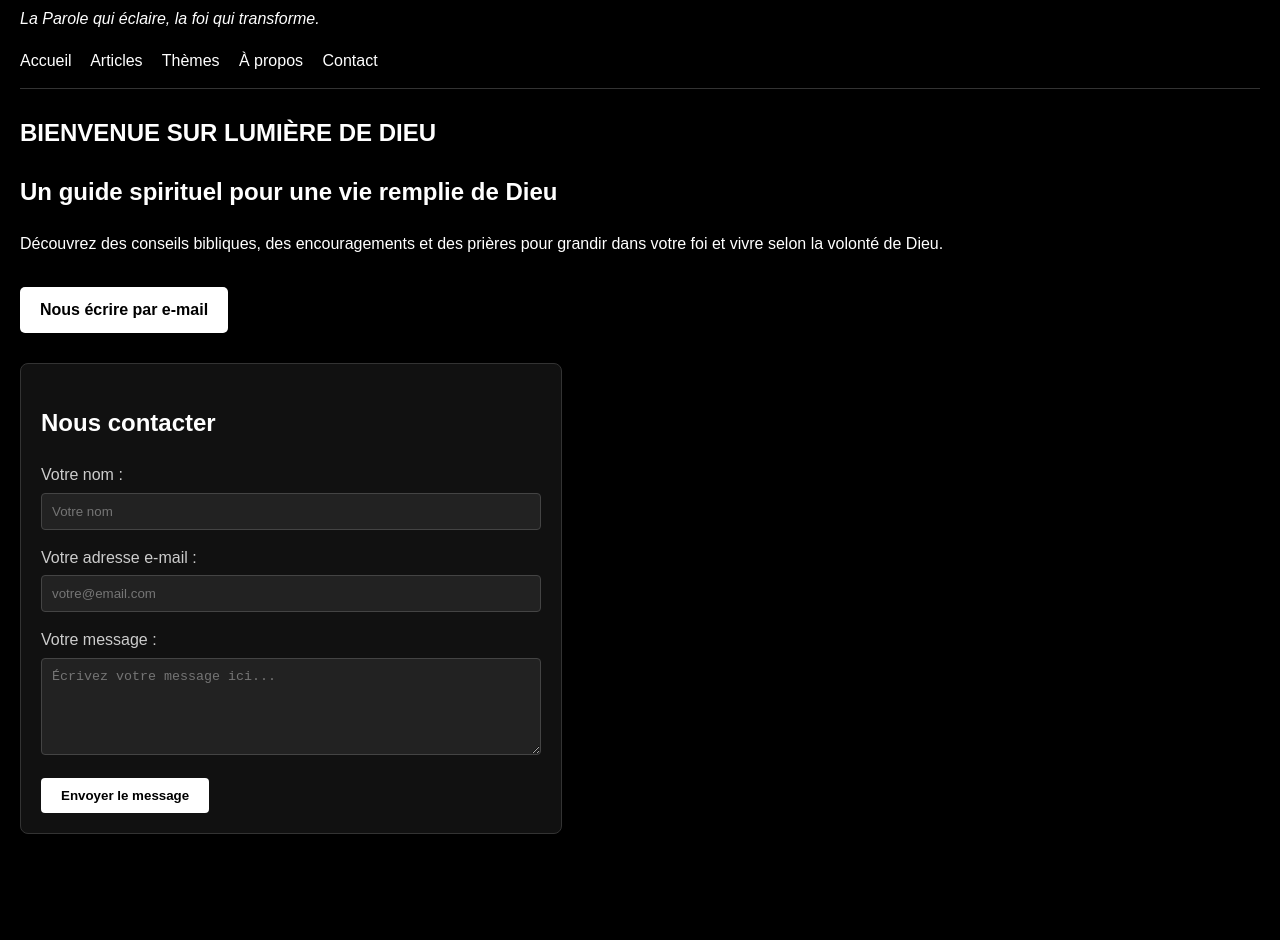
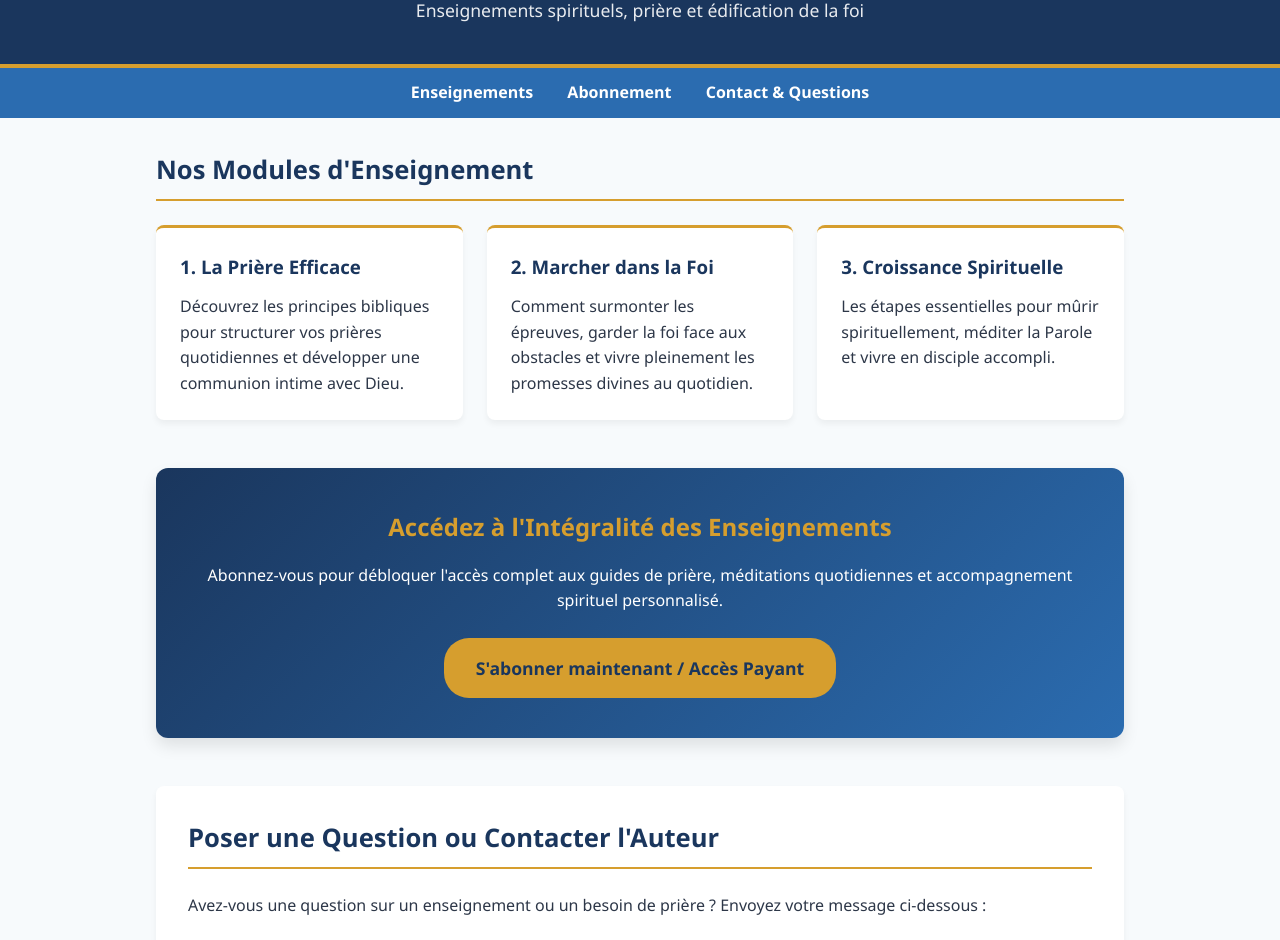
Before and after one commit to jesdan04/Lumi-re-de-j-sus-christ-, a plain HTML site: page index.html in a window 1280 px wide. Shown: the part 108-1048 px from the top of the page. Before the commit the page ends 962 px from the top, so only its background shows below. Drawn offline with Linux system fonts and the light colour scheme.

Commit message:
Revise title and enhance styling in index.html
Updated the title and improved styling variables for better theme management. Added new sections for teachings and subscription options.

```diff
--- a/index.html
+++ b/index.html
@@ -3,119 +3,244 @@
 <head>
     <meta charset="UTF-8">
     <meta name="viewport" content="width=device-width, initial-scale=1.0">
-    <title>Lumière de Dieu</title>
+    <title>Lumière du Monde - Enseignements & Foi</title>
     <style>
+        :root {
+            --primary: #1A365D;
+            --accent: #D69E2E;
+            --bg-light: #F7FAFC;
+            --text-dark: #2D3748;
+            --white: #FFFFFF;
+        }
+
+        * {
+            box-sizing: border-box;
+            margin: 0;
+            padding: 0;
+            font-family: 'Segoe UI', Tahoma, Geneva, Verdana, sans-serif;
+        }
+
         body {
-            background-color: #000000;
-            color: #ffffff;
-            font-family: Arial, sans-serif;
-            margin: 0;
-            padding: 20px;
+            background-color: var(--bg-light);
+            color: var(--text-dark);
             line-height: 1.6;
         }
-        a {
-            color: #a8bba2;
-            text-decoration: underline;
+
+        header {
+            background-color: var(--primary);
+            color: var(--white);
+            padding: 2.5rem 1rem;
+            text-align: center;
+            border-bottom: 4px solid var(--accent);
         }
-        header {
-            border-bottom: 1px solid #333;
-            padding-bottom: 15px;
-            margin-bottom: 25px;
+
+        header h1 {
+            font-size: 2.2rem;
+            margin-bottom: 0.5rem;
+            color: var(--accent);
         }
+
+        header p {
+            font-size: 1.1rem;
+            opacity: 0.9;
+        }
+
+        nav {
+            background: #2B6CB0;
+            padding: 0.75rem;
+            text-align: center;
+        }
+
         nav a {
-            margin-right: 15px;
-            color: #ffffff;
+            color: var(--white);
             text-decoration: none;
+            margin: 0 15px;
+            font-weight: 600;
         }
-        nav a:hover {
-            text-decoration: underline;
+
+        .container {
+            max-width: 1000px;
+            margin: 2rem auto;
+            padding: 0 1rem;
         }
-        .btn-contact {
+
+        .section-title {
+            color: var(--primary);
+            border-bottom: 2px solid var(--accent);
+            padding-bottom: 0.5rem;
+            margin-bottom: 1.5rem;
+            font-size: 1.6rem;
+        }
+
+        .card-grid {
+            display: grid;
+            grid-template-columns: repeat(auto-fit, minmax(280px, 1fr));
+            gap: 1.5rem;
+            margin-bottom: 3rem;
+        }
+
+        .card {
+            background: var(--white);
+            border-radius: 8px;
+            padding: 1.5rem;
+            box-shadow: 0 4px 6px rgba(0,0,0,0.05);
+            border-top: 3px solid var(--accent);
+        }
+
+        .card h3 {
+            color: var(--primary);
+            margin-bottom: 0.75rem;
+        }
+
+        .paywall-banner {
+            background: linear-gradient(135deg, var(--primary), #2B6CB0);
+            color: var(--white);
+            padding: 2.5rem;
+            border-radius: 12px;
+            text-align: center;
+            margin: 3rem 0;
+            box-shadow: 0 8px 16px rgba(0,0,0,0.1);
+        }
+
+        .paywall-banner h2 {
+            color: var(--accent);
+            margin-bottom: 1rem;
+        }
+
+        .btn-pay {
             display: inline-block;
-            background-color: #ffffff;
-            color: #000000;
-            padding: 10px 20px;
+            background-color: var(--accent);
+            color: var(--primary);
+            font-weight: bold;
+            padding: 1rem 2rem;
+            border: none;
+            border-radius: 25px;
+            font-size: 1.1rem;
+            cursor: pointer;
             text-decoration: none;
-            border-radius: 5px;
-            font-weight: bold;
-            margin-top: 15px;
+            margin-top: 1.5rem;
         }
-        .contact-form {
-            background-color: #111111;
-            padding: 20px;
+
+        .btn-pay:hover {
+            background-color: #B7791F;
+            color: var(--white);
+        }
+
+        .contact-section {
+            background: var(--white);
+            padding: 2rem;
             border-radius: 8px;
-            max-width: 500px;
-            margin-top: 30px;
-            border: 1px solid #333;
+            box-shadow: 0 4px 6px rgba(0,0,0,0.05);
+            margin-top: 3rem;
         }
-        .contact-form label {
+
+        .form-group {
+            margin-bottom: 1.2rem;
+        }
+
+        .form-group label {
             display: block;
-            margin-bottom: 5px;
-            color: #ccc;
+            margin-bottom: 0.5rem;
+            font-weight: 600;
         }
-        .contact-form input,
-        .contact-form textarea {
+
+        .form-group input, .form-group textarea {
             width: 100%;
-            padding: 10px;
-            margin-bottom: 15px;
+            padding: 0.75rem;
+            border: 1px solid #CBD5E0;
             border-radius: 4px;
-            border: 1px solid #444;
-            background-color: #222;
-            color: #fff;
-            box-sizing: border-box;
+            font-size: 1rem;
         }
-        .contact-form button {
-            background-color: #ffffff;
-            color: #000000;
-            padding: 10px 20px;
+
+        .btn-submit {
+            background-color: var(--primary);
+            color: var(--white);
             border: none;
+            padding: 0.75rem 1.5rem;
             border-radius: 4px;
-            font-weight: bold;
+            font-size: 1rem;
             cursor: pointer;
+        }
+
+        .btn-submit:hover {
+            background-color: #2B6CB0;
+        }
+
+        footer {
+            text-align: center;
+            padding: 2rem;
+            background: var(--primary);
+            color: var(--white);
+            margin-top: 4rem;
         }
     </style>
 </head>
 <body>
 
     <header>
-        <h1>† LumièreDeDieu</h1>
-        <p><em>La Parole qui éclaire, la foi qui transforme.</em></p>
-        <nav>
-            <a href="#accueil">Accueil</a>
-            <a href="#articles">Articles</a>
-            <a href="#themes">Thèmes</a>
-            <a href="#a-propos">À propos</a>
-            <a href="#contact">Contact</a>
-        </nav>
+        <h1>Lumière du Monde - Lumière de Dieu</h1>
+        <p>Enseignements spirituels, prière et édification de la foi</p>
     </header>
 
-    <main>
-        <section id="accueil">
-            <h2>BIENVENUE SUR LUMIÈRE DE DIEU</h2>
-            <h1>Un guide spirituel pour une vie remplie de Dieu</h1>
-            <p>Découvrez des conseils bibliques, des encouragements et des prières pour grandir dans votre foi et vivre selon la volonté de Dieu.</p>
+    <nav>
+        <a href="#enseignements">Enseignements</a>
+        <a href="#abonnement">Abonnement</a>
+        <a href="#contact">Contact & Questions</a>
+    </nav>
 
-            <!-- Lien direct ajusté vers votre boîte Gmail -->
-            <a href="mailto:beshetajesdan@gmail.com" class="btn-contact">Nous écrire par e-mail</a>
+    <div class="container">
+
+        <!-- Enseignements -->
+        <section id="enseignements">
+            <h2 class="section-title">Nos Modules d'Enseignement</h2>
+            <div class="card-grid">
+                <div class="card">
+                    <h3>1. La Prière Efficace</h3>
+                    <p>Découvrez les principes bibliques pour structurer vos prières quotidiennes et développer une communion intime avec Dieu.</p>
+                </div>
+                <div class="card">
+                    <h3>2. Marcher dans la Foi</h3>
+                    <p>Comment surmonter les épreuves, garder la foi face aux obstacles et vivre pleinement les promesses divines au quotidien.</p>
+                </div>
+                <div class="card">
+                    <h3>3. Croissance Spirituelle</h3>
+                    <p>Les étapes essentielles pour mûrir spirituellement, méditer la Parole et vivre en disciple accompli.</p>
+                </div>
+            </div>
         </section>
 
-        <!-- Formulaire de contact direct -->
-        <section id="contact" class="contact-form">
-            <h2>Nous contacter</h2>
-            <form action="https://formspree.io/f/beshetajesdan@gmail.com" method="POST">
-                <label for="name">Votre nom :</label>
-                <input type="text" id="name" name="name" placeholder="Votre nom" required>
+        <!-- Abonnement / Paywall -->
+        <section id="abonnement">
+            <div class="paywall-banner">
+                <h2>Accédez à l'Intégralité des Enseignements</h2>
+                <p>Abonnez-vous pour débloquer l'accès complet aux guides de prière, méditations quotidiennes et accompagnement spirituel personnalisé.</p>
+                <a href="#contact" class="btn-pay">S'abonner maintenant / Accès Payant</a>
+            </div>
+        </section>
 
-                <label for="email">Votre adresse e-mail :</label>
-                <input type="email" id="email" name="email" placeholder="votre@email.com" required>
+        <!-- Contact & Formulaire -->
+        <section id="contact" class="contact-section">
+            <h2 class="section-title">Poser une Question ou Contacter l'Auteur</h2>
+            <p style="margin-bottom: 1.5rem;">Avez-vous une question sur un enseignement ou un besoin de prière ? Envoyez votre message ci-dessous :</p>
 
-                <label for="message">Votre message :</label>
-                <textarea id="message" name="message" rows="5" placeholder="Écrivez votre message ici..." required></textarea>
-
-                <button type="submit">Envoyer le message</button>
+            <form action="https://formspree.io/f/VOTRE_FORM_ID" method="POST">
+                <div class="form-group">
+                    <label for="email">Votre adresse e-mail :</label>
+                    <input type="email" id="email" name="email" placeholder="votre.email@exemple.com" required>
+                </div>
+                <div class="form-group">
+                    <label for="message">Votre question ou sujet de prière :</label>
+                    <textarea id="message" name="message" rows="5" placeholder="Écrivez votre message ici..." required></textarea>
+                </div>
+                <button type="submit" class="btn-submit">Envoyer mon message</button>
             </form>
         </section>
-    </main>
+
+    </div>
+
+    <footer>
+        <p>&copy; 2026 Lumière du Monde. Tous droits réservés.</p>
+    </footer>
 
 </body>
 </html>
```
